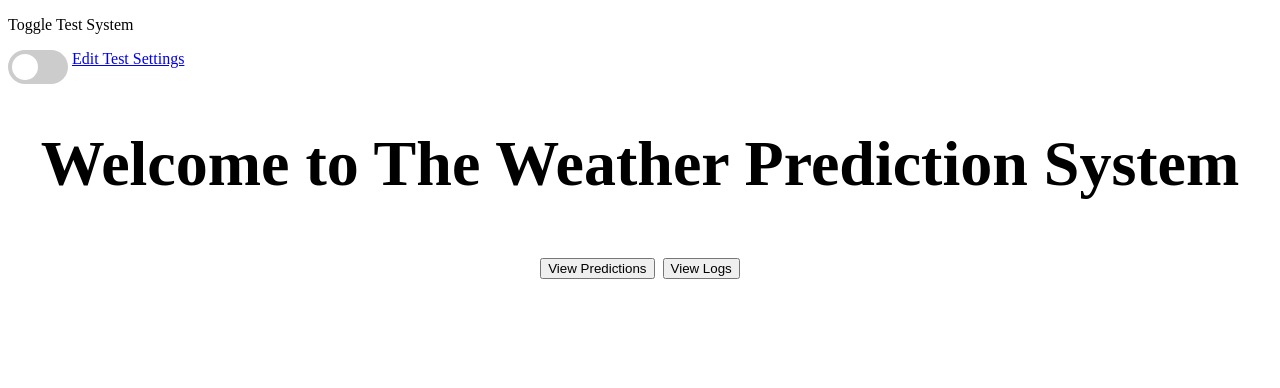
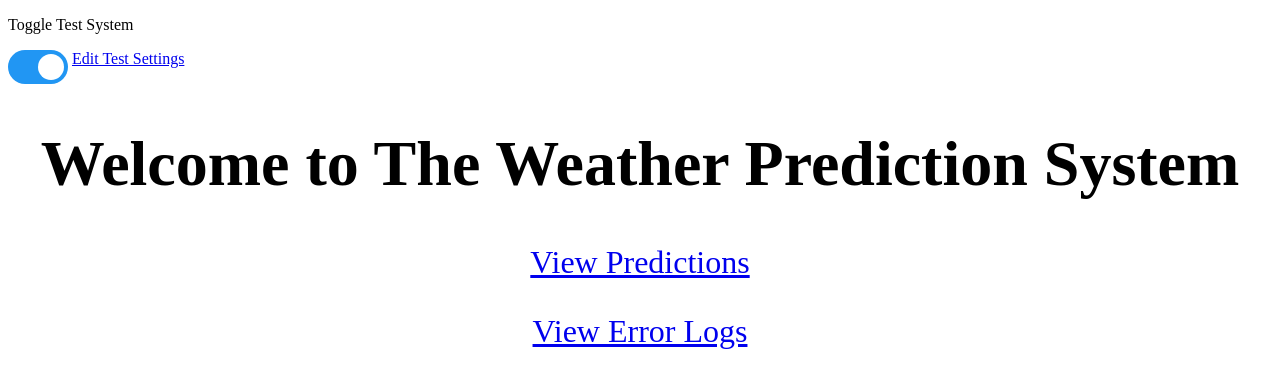
Before and after one commit to TheFungusAmongUs/MEC2022, a Flask app: page / in a window 1280 px wide. Shown: the top 388 px of the page. Run offline with Flask 2, Linux system fonts and the light colour scheme.

Commit message:
Fixed up page links

```diff
--- a/templates/index.html
+++ b/templates/index.html
@@ -13,18 +13,20 @@
       <div class ="test">
         <p>Toggle Test System</p>
         <label class="switch">
-            <input type="checkbox">
+            <input type="checkbox" name="test state" value = "True" checked>
             <span class="slider round"></span>
         </label>
-        <a href="/test" id ="test button" >Edit Test Settings</a>
+        <a href="/test" class ="test button" >Edit Test Settings</a>
       </div>
 
 
     <div class = "main">
         <h1 >Welcome to The Weather Prediction System</h1>
         <div id = "buttons">
-        <button class = "button" onclick="/predict" style="width = 20%; height = 30%;">View Predictions</button>
-        <button class = "button"onclick="/logs">View Logs</button>
+
+        <a href="/predictions" class ="test button" >View Predictions</a>
+        <p></p>
+        <a href="/logs" class ="test button" >View Error Logs</a>
         </div>
 
     </div>
```
